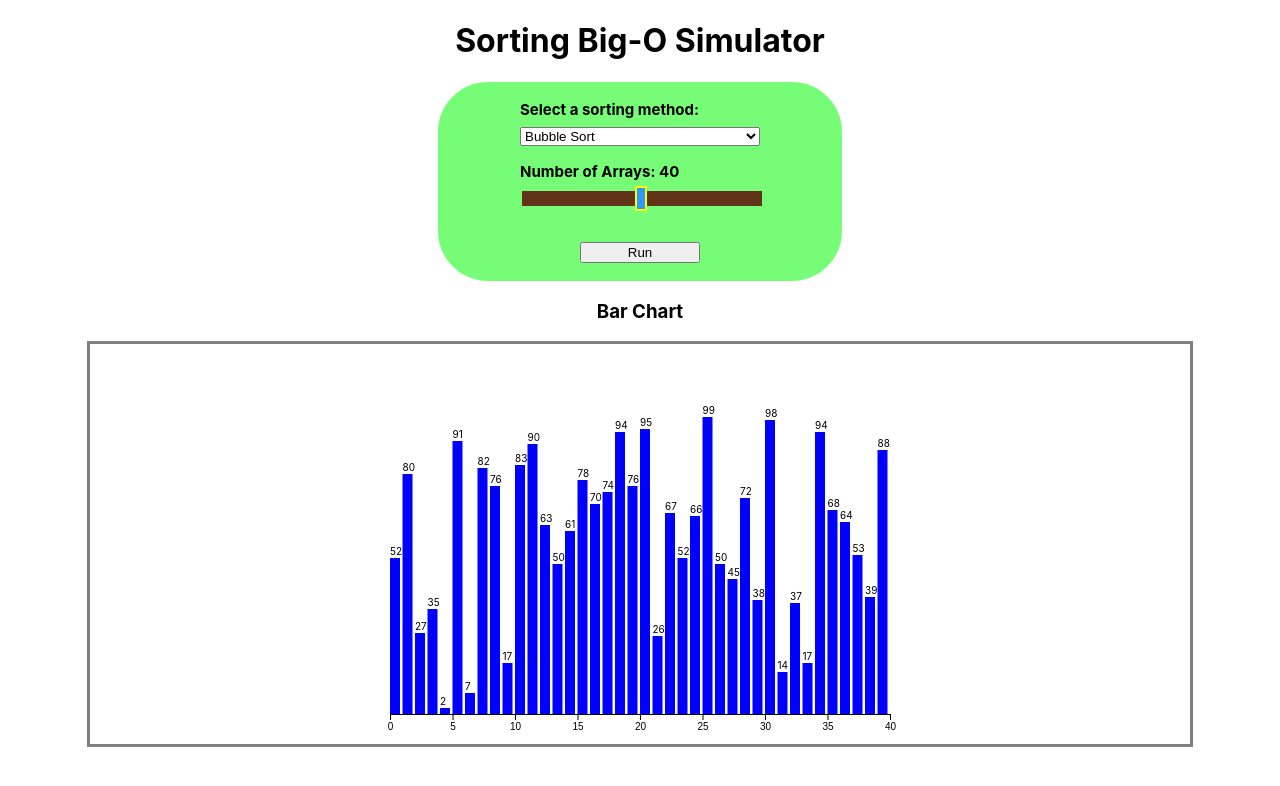
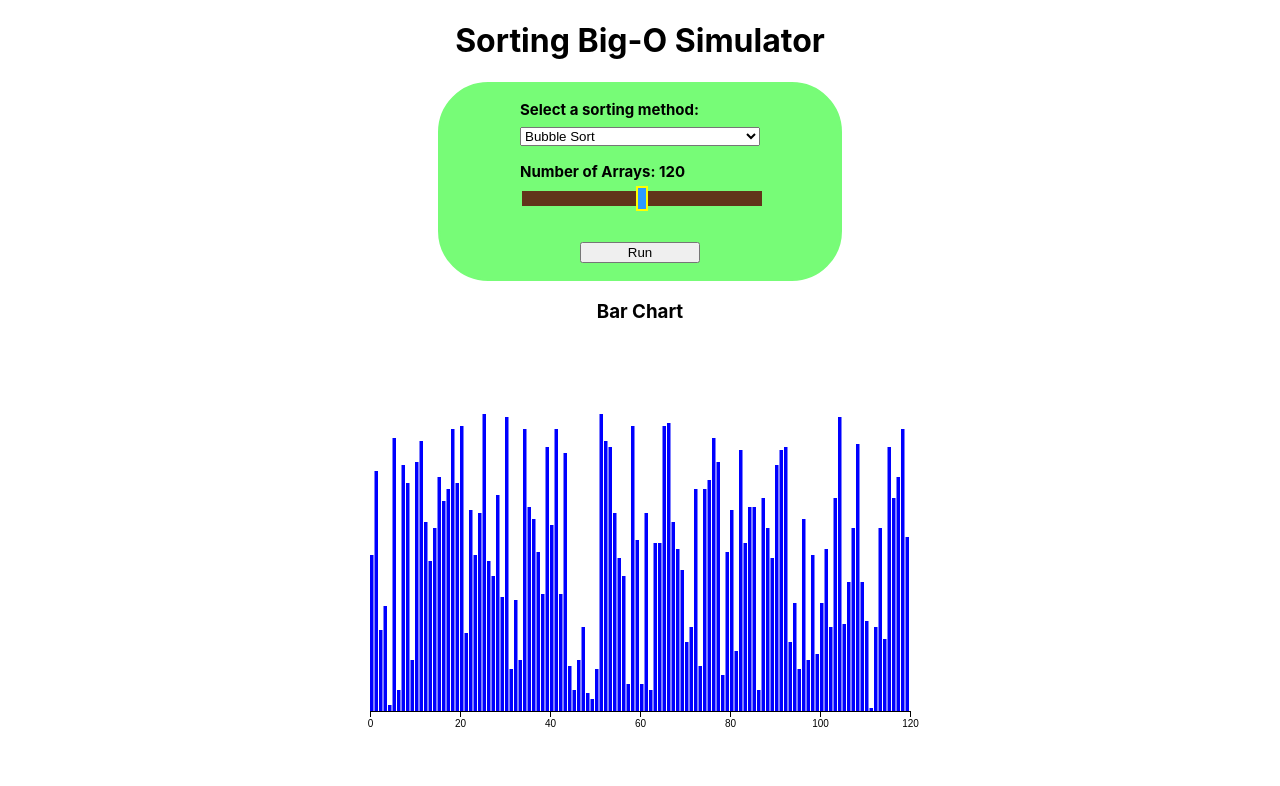
Before and after one commit to LearnerSamuelX/bigosim, a React (Create React App) app: page / in a window 1280 px wide. Shown: the top 786 px of the page. Built offline with nearby package versions, Linux system fonts and the light colour scheme.

Commit message:
logo and title change

```diff
--- a/public/index.html
+++ b/public/index.html
@@ -2,7 +2,8 @@
 <html lang="en">
   <head>
     <meta charset="utf-8" />
-    <link rel="icon" href="%PUBLIC_URL%/favicon.ico" />
+    <!-- <link rel="icon" href="%PUBLIC_URL%/favicon.ico" /> -->
+    <link rel="icon" href="%PUBLIC_URL%/bigO.jpg" />
     <meta name="viewport" content="width=device-width, initial-scale=1" />
     <meta name="theme-color" content="#000000" />
     <meta
@@ -24,7 +25,7 @@
       work correctly both with client-side routing and a non-root public URL.
       Learn how to configure a non-root public URL by running `npm run build`.
     -->
-    <title>React App</title>
+    <title>Big-O Simulator</title>
   </head>
   <body>
     <noscript>You need to enable JavaScript to run this app.</noscript>
--- a/src/components/algorithm/AlgorithmPanel.js
+++ b/src/components/algorithm/AlgorithmPanel.js
@@ -8,7 +8,7 @@ const AlgorithmPanel = ({onArrayCreated,onButtonClicked}) => {
     let newArray = []
 
     const [algo,setAlgo]= useState('bubble');
-    const [arraynum,setArrayNum]=useState(40)  //source of origin
+    const [arraynum,setArrayNum]=useState(120)  //source of origin
 
 
     useEffect(()=>{
@@ -48,7 +48,7 @@ const AlgorithmPanel = ({onArrayCreated,onButtonClicked}) => {
                 </select>
 
                 <label>Number of Arrays: {arraynum}</label>
-                <input type='range'className='slider'min="1" max="80"value={arraynum}onChange={sliding}></input>
+                <input type='range'className='slider'min="1" max="240"value={arraynum}onChange={sliding}></input>
                 <input type='submit'className='runbutton'value='Run'onClick={handleSubmit}></input>
 
             </form>
--- a/src/components/chart/Barchart.css
+++ b/src/components/chart/Barchart.css
@@ -1,6 +1,6 @@
-svg {
+/* svg {
     border-top:3px solid grey;
     border-left:3px solid grey;
     border-bottom: 3px solid grey;
     border-right: 3px solid grey;
-  }
+  } */
--- a/src/components/chart/Barchart.js
+++ b/src/components/chart/Barchart.js
@@ -32,7 +32,7 @@ const Barchart = ({chartData,onChartChangeAuto}) => {
 
 
         if(newArray.length!==0){
-            const width = 12.5*newArray.length //width of the actual chart, different than the svg element
+            const width = 4.5*newArray.length //width of the actual chart, different than the svg element
             const height = 70 //height of the actual chart, different than the svg element
 
             // const svg = d3.select(d3Container.current).append('svg').attr('width','400').attr('height','200')
@@ -49,16 +49,16 @@ const Barchart = ({chartData,onChartChangeAuto}) => {
             var chartGroup = svg.append('g').attr('transform','translate('+(550 - width/2)+',300)')
             chartGroup.selectAll("rect").data(Yarray).enter().append("rect")
                     .attr("height",(d,i)=>d*3)
-                    .attr("width","10")
+                    .attr("width","3.5")
                     .attr("fill","blue")
-                    .attr('x',(d,i)=>12.5*i)
+                    .attr('x',(d,i)=>4.5*i)
                     .attr('y',(d,i)=>height-d*3)
 
-            chartGroup.selectAll('text').data(Yarray).enter().append("text")
-                    .attr('font-size',10)
-                    .attr('x',(d,i)=>12.5*i)
-                    .attr('y',(d,i)=>height-5-d*3+2)
-                    .text((d,i)=>d)
+            // chartGroup.selectAll('text').data(Yarray).enter().append("text")
+            //         .attr('font-size',10)
+            //         .attr('x',(d,i)=>4.5*i)
+            //         .attr('y',(d,i)=>height-5-d*3+2)
+            //         .text((d,i)=>d)
 
             // chartGroup.append('g').attr('class','axis y')
             //         // .attr('transform','translate(500,76)')
```
Also changed, not shown: package.json (+7 -1 lines), public/bigO.jpg (added), 1 other file (tests, documents, lock files or other folders).
